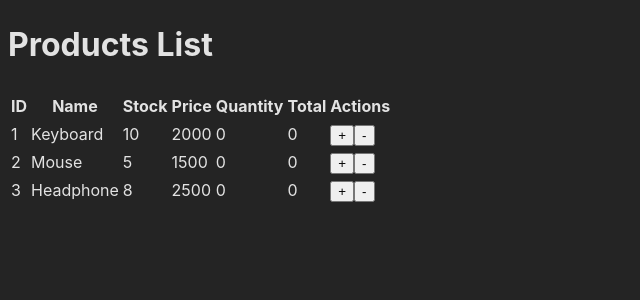
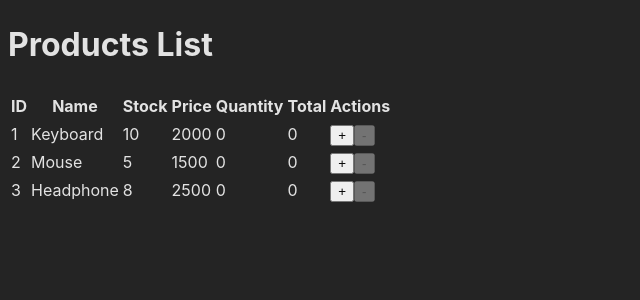
Before and after one commit to rakibul-wdp/full-stack-army, a React (Vite) app in the folder 30-frontend-3-react-functional-component/functional-component/: page /products in a window 1280 px wide. Shown: the top 300 px of the page, without its empty margins (0-640 px from the left). Built offline with nearby package versions, Linux system fonts and the light colour scheme.

Commit message:
add button disable functionality

```diff
--- a/30-frontend-3-react-functional-component/functional-component/src/components/TableRow.jsx
+++ b/30-frontend-3-react-functional-component/functional-component/src/components/TableRow.jsx
@@ -10,8 +10,8 @@ const TableRow = ({ id, productName, stock, price, quantity, total, increment, d
       <td>{quantity}</td>
       <td>{total}</td>
       <td>
-        <button onClick={() => increment(id)}>+</button>
-        <button onClick={() => decrement(id)}>-</button>
+        <button disabled={stock === 0} onClick={() => increment(id)}>+</button>
+        <button disabled={quantity === 0} onClick={() => decrement(id)}>-</button>
       </td>
     </tr>
   )
```
